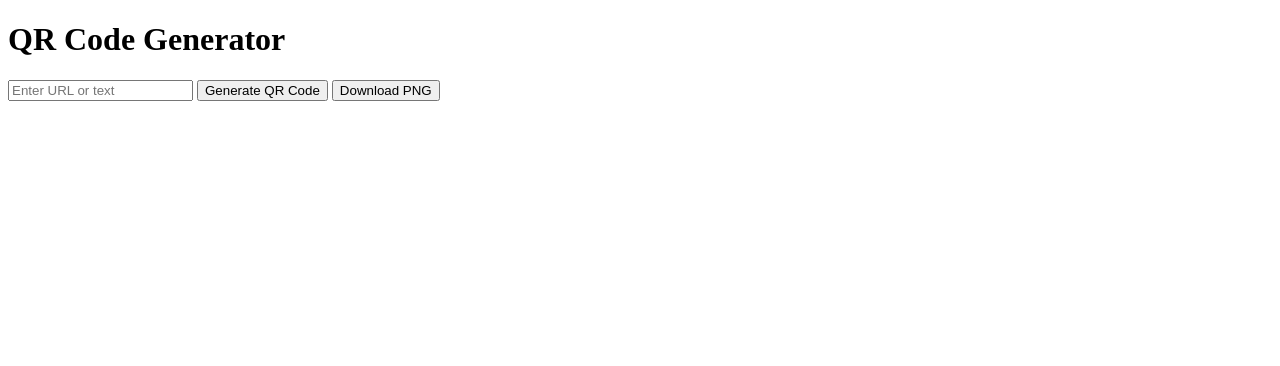
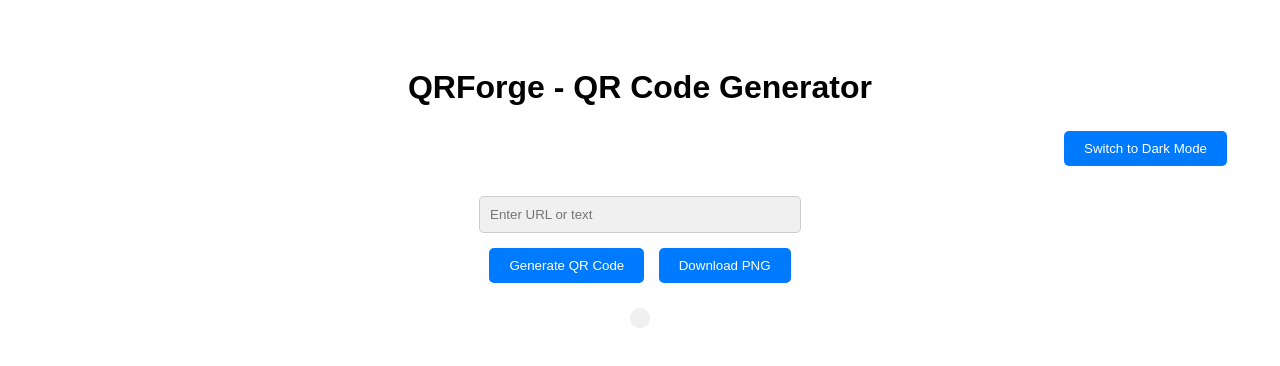
Before and after one commit to qr-forge/qr-forge.github.io, a plain HTML site: page index.html in a window 1280 px wide. Drawn offline with Linux system fonts and the light colour scheme.

Commit message:
Update index.html

```diff
--- a/index.html
+++ b/index.html
@@ -2,11 +2,89 @@
 <html lang="en">
 <head>
   <meta charset="UTF-8">
-  <title>QR Code Generator</title>
+  <meta name="viewport" content="width=device-width, initial-scale=1.0">
+  <title>QRForge - QR Code Generator</title>
+
+  <style>
+    :root {
+      --bg-color: #ffffff;
+      --text-color: #000000;
+      --input-bg: #f0f0f0;
+      --button-bg: #007bff;
+      --button-text: #ffffff;
+    }
+
+    body {
+      background-color: var(--bg-color);
+      color: var(--text-color);
+      font-family: Arial, sans-serif;
+      display: flex;
+      flex-direction: column;
+      align-items: center;
+      padding: 40px;
+      transition: background-color 0.3s, color 0.3s;
+    }
+
+    h1 {
+      margin-bottom: 20px;
+    }
+
+    input {
+      padding: 10px;
+      width: 300px;
+      margin: 10px 0;
+      border: 1px solid #ccc;
+      border-radius: 5px;
+      background-color: var(--input-bg);
+      color: var(--text-color);
+      transition: background-color 0.3s, color 0.3s;
+    }
+
+    button {
+      padding: 10px 20px;
+      margin: 5px;
+      border: none;
+      border-radius: 5px;
+      background-color: var(--button-bg);
+      color: var(--button-text);
+      cursor: pointer;
+      transition: background-color 0.3s, color 0.3s;
+    }
+
+    button:hover {
+      opacity: 0.9;
+    }
+
+    #qrResult {
+      margin-top: 20px;
+      padding: 10px;
+      background-color: var(--input-bg);
+      border-radius: 10px;
+      display: flex;
+      justify-content: center;
+      transition: background-color 0.3s;
+    }
+
+    #modeToggle {
+      align-self: flex-end;
+      margin-bottom: 20px;
+    }
+
+    @media (max-width: 400px) {
+      input {
+        width: 90%;
+      }
+      button {
+        width: 45%;
+        margin: 5px 2px;
+      }
+    }
+  </style>
 </head>
 <body>
 
-  <h1>QR Code Generator</h1>
+  <h1>QRForge - QR Code Generator</h1>
+  <button id="modeToggle" onclick="toggleMode()">Switch to Dark Mode</button>
 
   <input
     type="text"
@@ -14,8 +92,10 @@
     placeholder="Enter URL or text"
   />
 
+  <div>
     <button onclick="generateQR()">Generate QR Code</button>
     <button onclick="downloadQR()">Download PNG</button>
+  </div>
 
   <div id="qrResult"></div>
 
```
Lines whose indentation alone changed are shown as unchanged.
